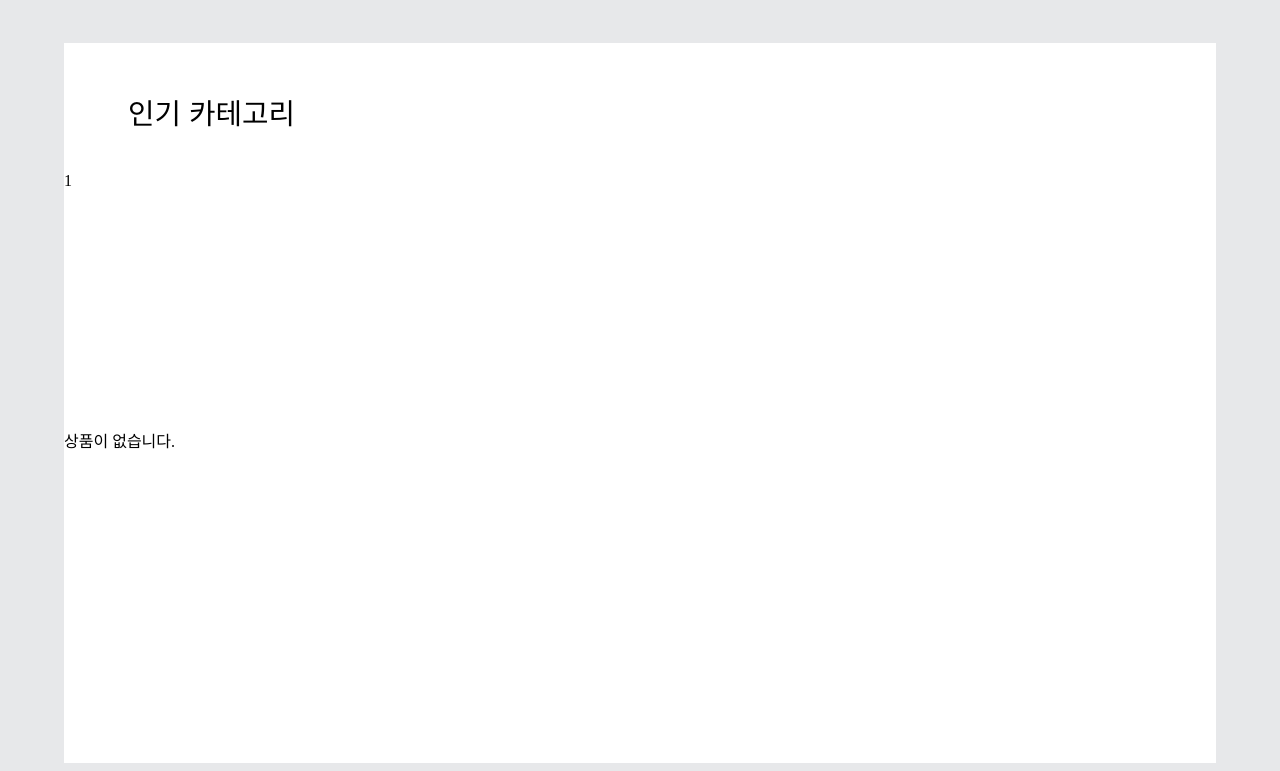
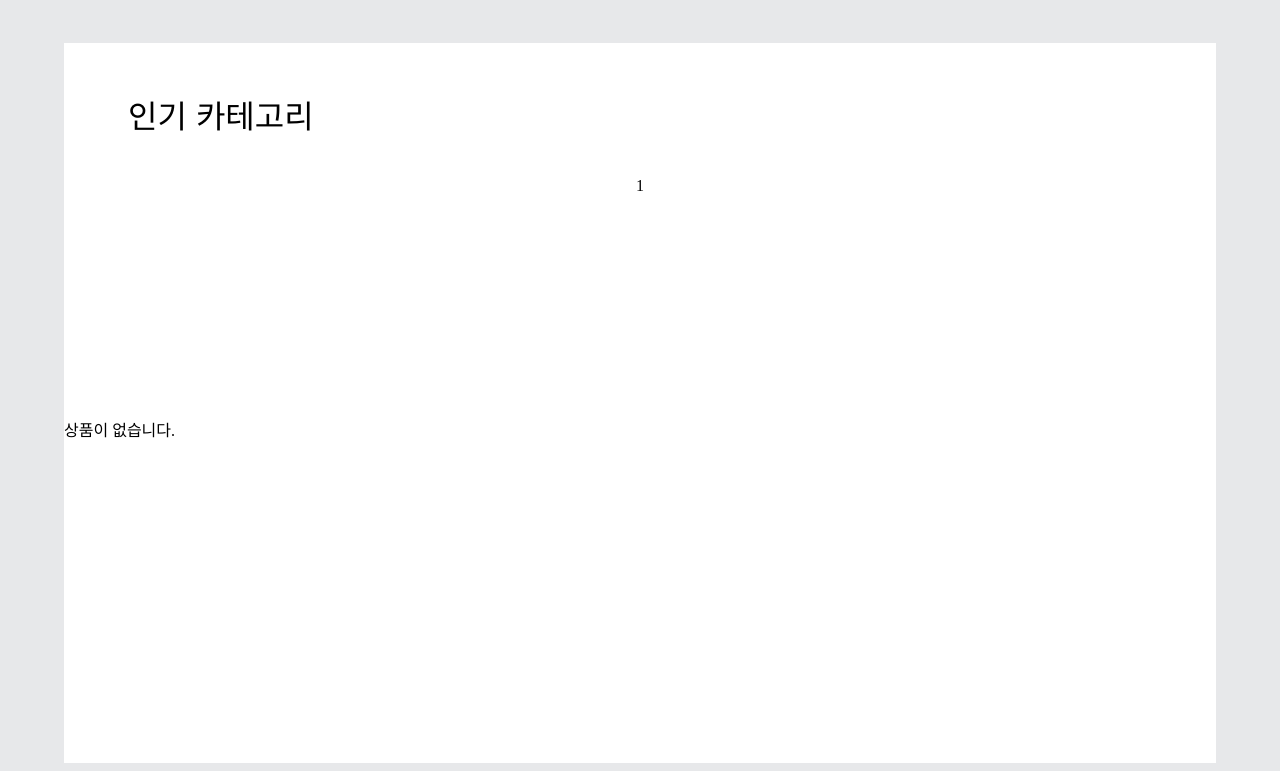
Before and after one commit to park20011029/SSANMY, a Django app: page /ssanmy/ in a window 1280 px wide. Shown: the part 634-1405 px from the top of the page. Run offline with Django 4.2, Linux system fonts and the light colour scheme; data that the repository does not hold is empty.

Commit message:
Feat: main categori 관련 css 추가

```diff
--- a/ssanmy/static/main.css
+++ b/ssanmy/static/main.css
@@ -3,8 +3,20 @@
 .main{background: #FFFFFF; height: 90vh;width: 90vw;
     margin: auto; margin-top: 5vh;}
 
-.p_categori_word{font-family: Inter; font-size: 1.8em; color: #000;
+.p_categori_word{font-family: Inter; font-size: 2em; color: #000;
     padding-top: 6vh; padding-left: 5vw;}
 
-.p_categori{background: #FFFFFF; height: 30vh;width: 90vw;
-    margin: auto; margin-top: 5vh;}
+.p_categori{background: #FFFFFF; height: 25vh;width: 80vw;
+    margin: 5vh 5vw 5vh 5vw; display: flex; justify-content: space-around;}
+
+.categori_box{
+    width: 14vw;
+    display: flex;
+    flex-direction: column; justify-content: space-between; align-items: center;}
+
+.categori_circle{
+    width: 10vw; height: 10vw; border-radius: 5vw; background: #E7E8EA;}
+
+.categori_name{
+    color: #000; font-family: Inter; font-size: 1.5vw; font-style: normal;
+    line-height: normal; text-align: center;}
```
